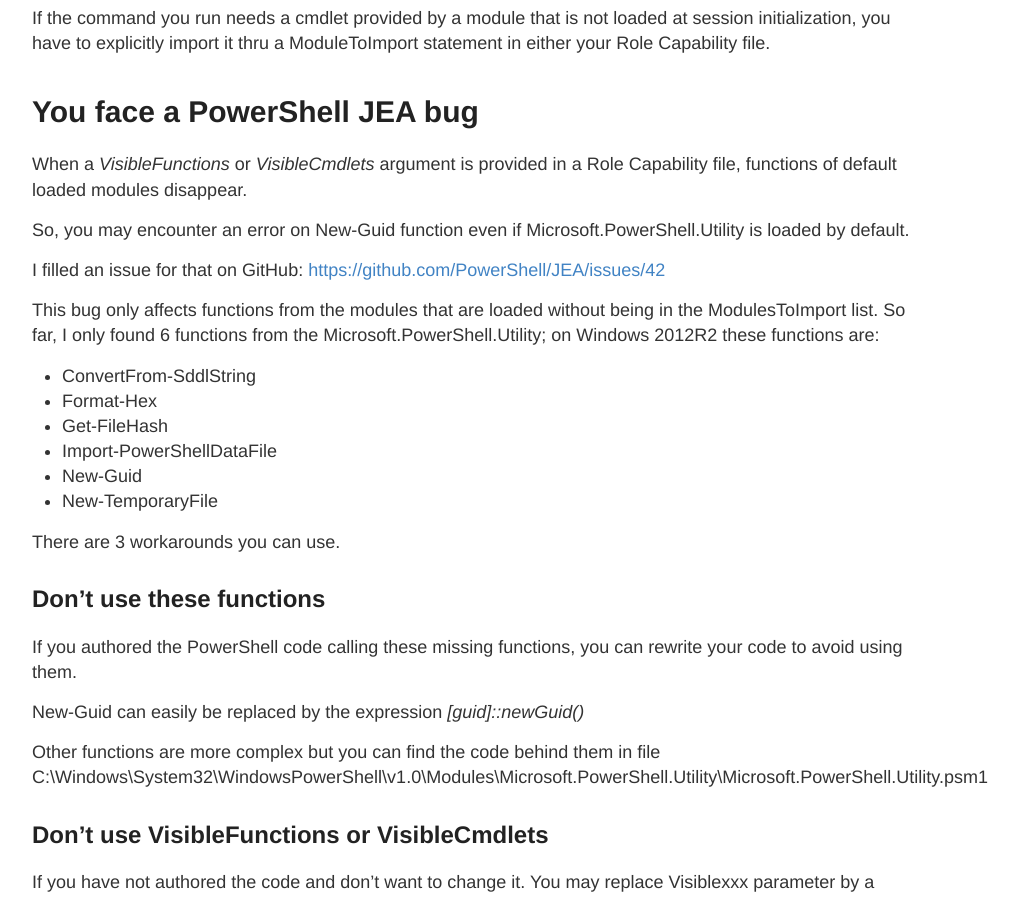
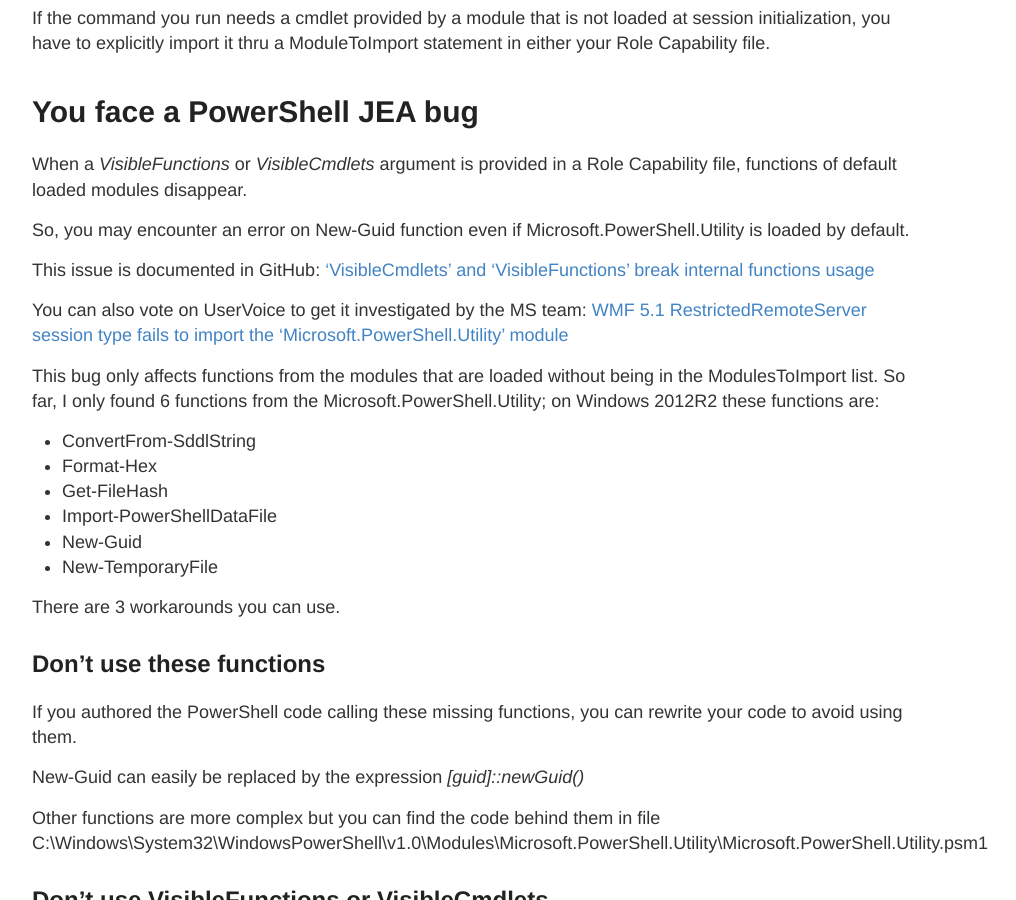
Before and after one commit to jnury/jnury.github.io, a Jekyll site: the page built from _posts/2018-3-11-JEA_term_not_recognized_name_cmdlet.md, in a window 1280 px wide and 900 px high, scrolled down 1659 px. Shown: the whole window, without its empty margins (168-1184 px from the left). Built offline with Jekyll 4.4.1, drawn with Linux system fonts in a browser that asks for light colours.

Commit message:
Add link to UserVoice

```diff
--- a/_posts/2018-3-11-JEA_term_not_recognized_name_cmdlet.md
+++ b/_posts/2018-3-11-JEA_term_not_recognized_name_cmdlet.md
@@ -57,7 +57,9 @@ When a *VisibleFunctions* or *VisibleCmdlets* argument is provided in a Role Cap
 
 So, you may encounter an error on New-Guid function even if Microsoft.PowerShell.Utility is loaded by default.
 
-I filled an issue for that on GitHub: <https://github.com/PowerShell/JEA/issues/42>
+This issue is documented in GitHub: ['VisibleCmdlets' and 'VisibleFunctions' break internal functions usage](https://github.com/PowerShell/JEA/issues/42)
+
+You can also vote on UserVoice to get it investigated by the MS team: [WMF 5.1 RestrictedRemoteServer session type fails to import the 'Microsoft.PowerShell.Utility' module](https://windowsserver.uservoice.com/forums/301869-powershell/suggestions/17852350-wmf-5-1-restrictedremoteserver-session-type-fails)
 
 This bug only affects functions from the modules that are loaded without being in the ModulesToImport list. So far, I only found 6 functions from the Microsoft.PowerShell.Utility; on Windows 2012R2 these functions are:
 
```
